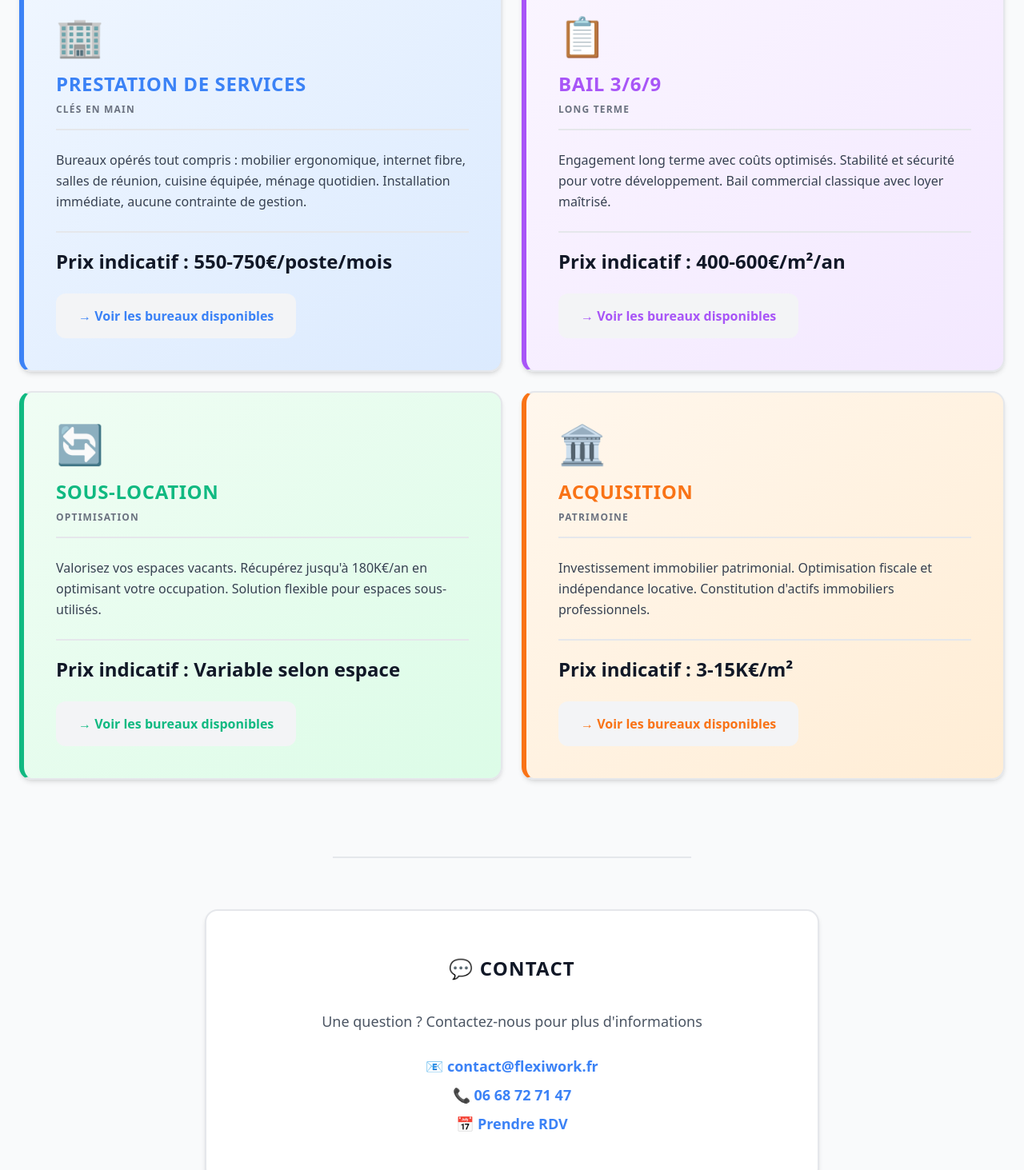
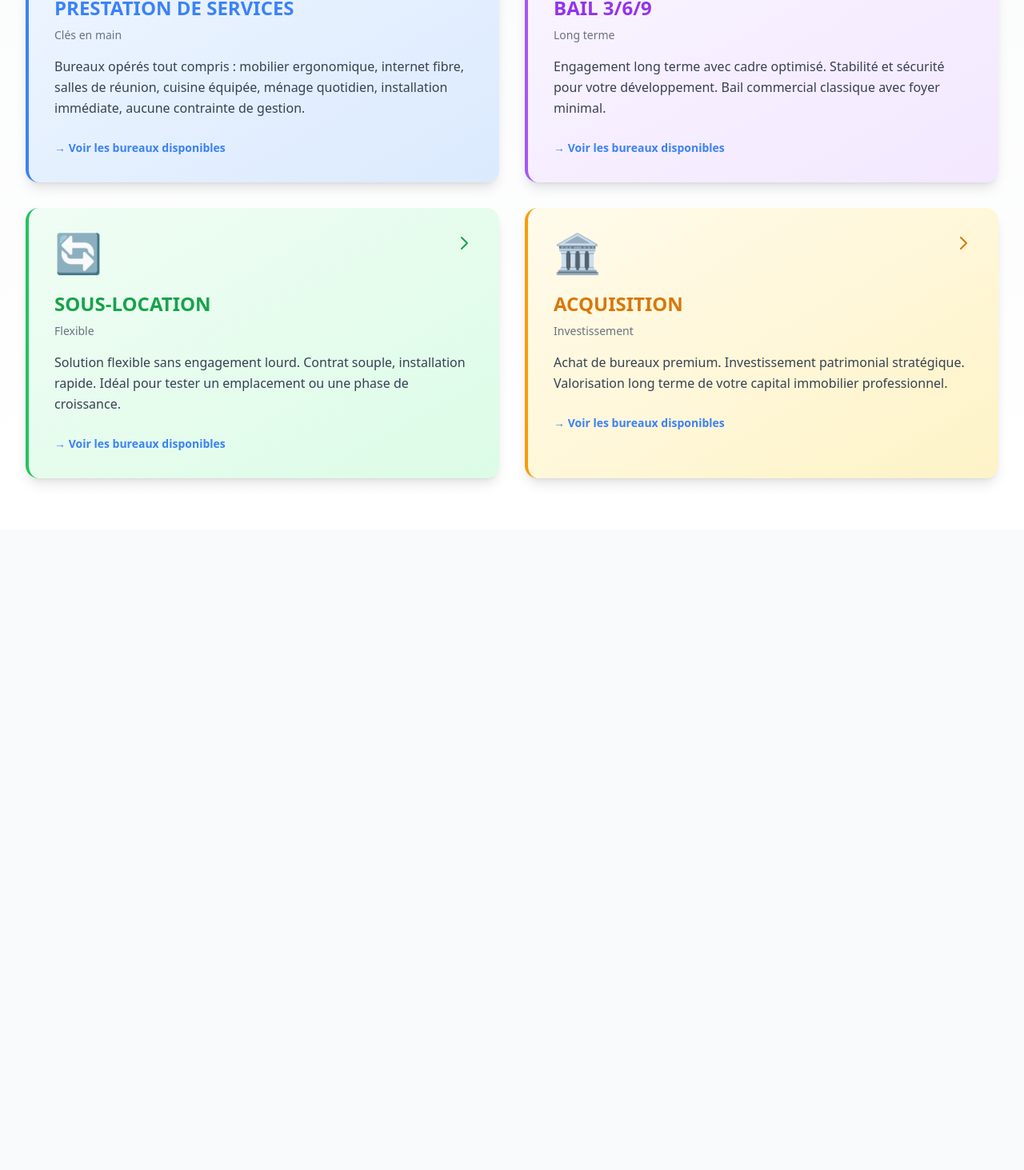
Before and after one commit to PrincePatasse/flexiwork-site, a Next.js app: page / in a window 1280 px wide. Shown: the part 374-1837 px from the top of the page at 80% size. After the commit the page ends 1036 px from the top, so only its background shows below. Built offline with nearby package versions, Linux system fonts and the light colour scheme.

Commit message:
Retrait prix page accueil + Carrousel photos + Format prix HT

```diff
--- a/app/page.js
+++ b/app/page.js
@@ -7,8 +7,7 @@
       icon: '🏢',
       title: 'PRESTATION DE SERVICES',
       subtitle: 'Clés en main',
-      description: 'Bureaux opérés tout compris : mobilier ergonomique, internet fibre, salles de réunion, cuisine équipée, ménage quotidien. Installation immédiate, aucune contrainte de gestion.',
-      price: '550-750€/poste/mois',
+      description: 'Bureaux opérés tout compris : mobilier ergonomique, internet fibre, salles de réunion, cuisine équipée, ménage quotidien, installation immédiate, aucune contrainte de gestion.',
       color: 'blue',
       bgGradient: 'from-blue-50 to-blue-100',
       borderColor: 'border-l-primary',
@@ -20,145 +19,96 @@
       icon: '📋',
       title: 'BAIL 3/6/9',
       subtitle: 'Long terme',
-      description: 'Engagement long terme avec coûts optimisés. Stabilité et sécurité pour votre développement. Bail commercial classique avec loyer maîtrisé.',
-      price: '400-600€/m²/an',
+      description: 'Engagement long terme avec cadre optimisé. Stabilité et sécurité pour votre développement. Bail commercial classique avec foyer minimal.',
       color: 'purple',
       bgGradient: 'from-purple-50 to-purple-100',
-      borderColor: 'border-l-secondary',
-      textColor: 'text-secondary',
+      borderColor: 'border-l-purple-500',
+      textColor: 'text-purple-600',
       hoverBg: 'hover:bg-purple-50',
     },
     {
       id: 'sous-location',
       icon: '🔄',
       title: 'SOUS-LOCATION',
-      subtitle: 'Optimisation',
-      description: 'Valorisez vos espaces vacants. Récupérez jusqu\'à 180K€/an en optimisant votre occupation. Solution flexible pour espaces sous-utilisés.',
-      price: 'Variable selon espace',
+      subtitle: 'Flexible',
+      description: 'Solution flexible sans engagement lourd. Contrat souple, installation rapide. Idéal pour tester un emplacement ou une phase de croissance.',
       color: 'green',
       bgGradient: 'from-green-50 to-green-100',
-      borderColor: 'border-l-success',
-      textColor: 'text-success',
+      borderColor: 'border-l-green-500',
+      textColor: 'text-green-600',
       hoverBg: 'hover:bg-green-50',
     },
     {
       id: 'acquisition',
       icon: '🏛️',
       title: 'ACQUISITION',
-      subtitle: 'Patrimoine',
-      description: 'Investissement immobilier patrimonial. Optimisation fiscale et indépendance locative. Constitution d\'actifs immobiliers professionnels.',
-      price: '3-15K€/m²',
-      color: 'orange',
-      bgGradient: 'from-orange-50 to-orange-100',
-      borderColor: 'border-l-warning',
-      textColor: 'text-warning',
-      hoverBg: 'hover:bg-orange-50',
+      subtitle: 'Investissement',
+      description: 'Achat de bureaux premium. Investissement patrimonial stratégique. Valorisation long terme de votre capital immobilier professionnel.',
+      color: 'amber',
+      bgGradient: 'from-amber-50 to-amber-100',
+      borderColor: 'border-l-amber-500',
+      textColor: 'text-amber-600',
+      hoverBg: 'hover:bg-amber-50',
     },
   ]
 
   return (
-    <main className="min-h-screen">
-      <div className="max-w-7xl mx-auto px-6 py-16">
-        {/* Header Badge */}
-        <div className="text-center mb-10">
-          <div className="inline-block bg-white border-2 border-gray-200 rounded-full px-8 py-3 shadow-sm">
-            <span className="text-xs font-bold uppercase tracking-widest text-gray-500">
-              SÉLECTION FLEXIWORK
-            </span>
-          </div>
+    <div className="min-h-screen bg-gradient-to-b from-gray-50 to-white">
+      <div className="max-w-7xl mx-auto px-4 sm:px-6 lg:px-8 py-16">
+        <div className="text-center mb-16">
+          <p className="text-sm font-semibold text-primary tracking-wide uppercase mb-4">
+            Sélection Flexiwork
+          </p>
+          <h1 className="text-5xl font-bold text-gray-900 mb-6">
+            Bureaux Disponibles
+          </h1>
+          <p className="text-xl text-gray-600 max-w-3xl mx-auto">
+            Découvrez nos solutions adaptées à vos besoins professionnels
+          </p>
         </div>
 
-        {/* Titre Principal */}
-        <h1 className="text-6xl font-black text-center mb-6 text-gray-900 tracking-tight">
-          Bureaux Disponibles
-        </h1>
-
-        {/* Description */}
-        <p className="text-xl text-center text-gray-600 mb-20 max-w-3xl mx-auto leading-relaxed">
-          Découvrez nos solutions adaptées à vos besoins professionnels
-        </p>
-
-        {/* Grille 2x2 des catégories */}
-        <div className="grid grid-cols-1 md:grid-cols-2 gap-6 mb-24">
-          {categories.map((category, index) => (
+        <div className="grid grid-cols-1 md:grid-cols-2 gap-8">
+          {categories.map((category) => (
             <Link
               key={category.id}
               href={`/categorie/${category.id}`}
-              className={`group bg-gradient-to-br ${category.bgGradient} border-2 border-gray-200 ${category.borderColor} border-l-[6px] rounded-2xl p-10 shadow-md hover:shadow-2xl transition-all duration-300 hover:-translate-y-2 cursor-pointer animate-fadeInUp animation-delay-${(index + 1) * 100}`}
+              className={`group relative bg-gradient-to-br ${category.bgGradient} rounded-2xl p-8 shadow-lg ${category.hoverBg} transition-all duration-300 hover:shadow-2xl hover:scale-[1.02] border-l-4 ${category.borderColor}`}
             >
-              {/* Icône */}
-              <div className="text-5xl mb-5">{category.icon}</div>
+              <div className="flex items-start justify-between mb-6">
+                <div className="text-5xl">{category.icon}</div>
+                <svg
+                  className={`w-6 h-6 ${category.textColor} transform group-hover:translate-x-1 transition-transform`}
+                  fill="none"
+                  stroke="currentColor"
+                  viewBox="0 0 24 24"
+                >
+                  <path
+                    strokeLinecap="round"
+                    strokeLinejoin="round"
+                    strokeWidth={2}
+                    d="M9 5l7 7-7 7"
+                  />
+                </svg>
+              </div>
 
-              {/* Titre */}
-              <h2 className={`text-2xl font-black mb-2 ${category.textColor} uppercase tracking-wide`}>
+              <h2 className={`text-2xl font-bold ${category.textColor} mb-2`}>
                 {category.title}
               </h2>
-
-              {/* Sous-titre */}
-              <p className="text-xs font-bold uppercase tracking-widest text-gray-500 mb-6 pb-4 border-b-2 border-gray-200">
+              <p className="text-sm font-medium text-gray-500 mb-4">
                 {category.subtitle}
               </p>
 
-              {/* Description */}
-              <p className="text-base text-gray-700 leading-relaxed mb-6">
+              <p className="text-gray-700 leading-relaxed mb-6">
                 {category.description}
               </p>
 
-              {/* Prix */}
-              <p className="text-2xl font-black text-gray-900 mb-6 pt-5 border-t-2 border-gray-200">
-                Prix indicatif : {category.price}
-              </p>
-
-              {/* Bouton */}
-              <div className={`inline-flex items-center px-7 py-4 rounded-xl ${category.hoverBg} bg-gray-100 transition-all group-hover:translate-x-1`}>
-                <span className={`font-bold ${category.textColor}`}>
-                  → Voir les bureaux disponibles
-                </span>
+              <div className="inline-flex items-center text-sm font-semibold text-primary group-hover:underline">
+                → Voir les bureaux disponibles
               </div>
             </Link>
           ))}
         </div>
-
-        {/* Séparateur */}
-        <div className="max-w-md mx-auto mb-16">
-          <hr className="border-t-2 border-gray-200" />
-        </div>
-
-        {/* Contact Footer */}
-        <div className="bg-white border-2 border-gray-200 rounded-2xl p-14 text-center shadow-md max-w-3xl mx-auto">
-          <h3 className="text-2xl font-black uppercase tracking-wider mb-8 text-gray-900">
-            💬 CONTACT
-          </h3>
-          <p className="text-lg text-gray-600 leading-loose">
-            Une question ? Contactez-nous pour plus d'informations
-          </p>
-          <div className="mt-6 space-y-2 text-lg">
-            <p>
-              📧{' '}
-              <a href="mailto:contact@flexiwork.fr" className="text-primary font-semibold hover:underline">
-                contact@flexiwork.fr
-              </a>
-            </p>
-            <p>
-              📞{' '}
-              <a href="tel:0668727147" className="text-primary font-semibold hover:underline">
-                06 68 72 71 47
-              </a>
-            </p>
-            <p>
-              📅{' '}
-              <a
-                href="https://meetings.hubspot.com/flexiwork"
-                target="_blank"
-                rel="noopener noreferrer"
-                className="text-primary font-semibold hover:underline"
-              >
-                Prendre RDV
-              </a>
-            </p>
-          </div>
-        </div>
       </div>
-    </main>
+    </div>
   )
 }
```
Also changed, not shown: app/categorie/[id]/BureauCard.js (+62 -39 lines).
